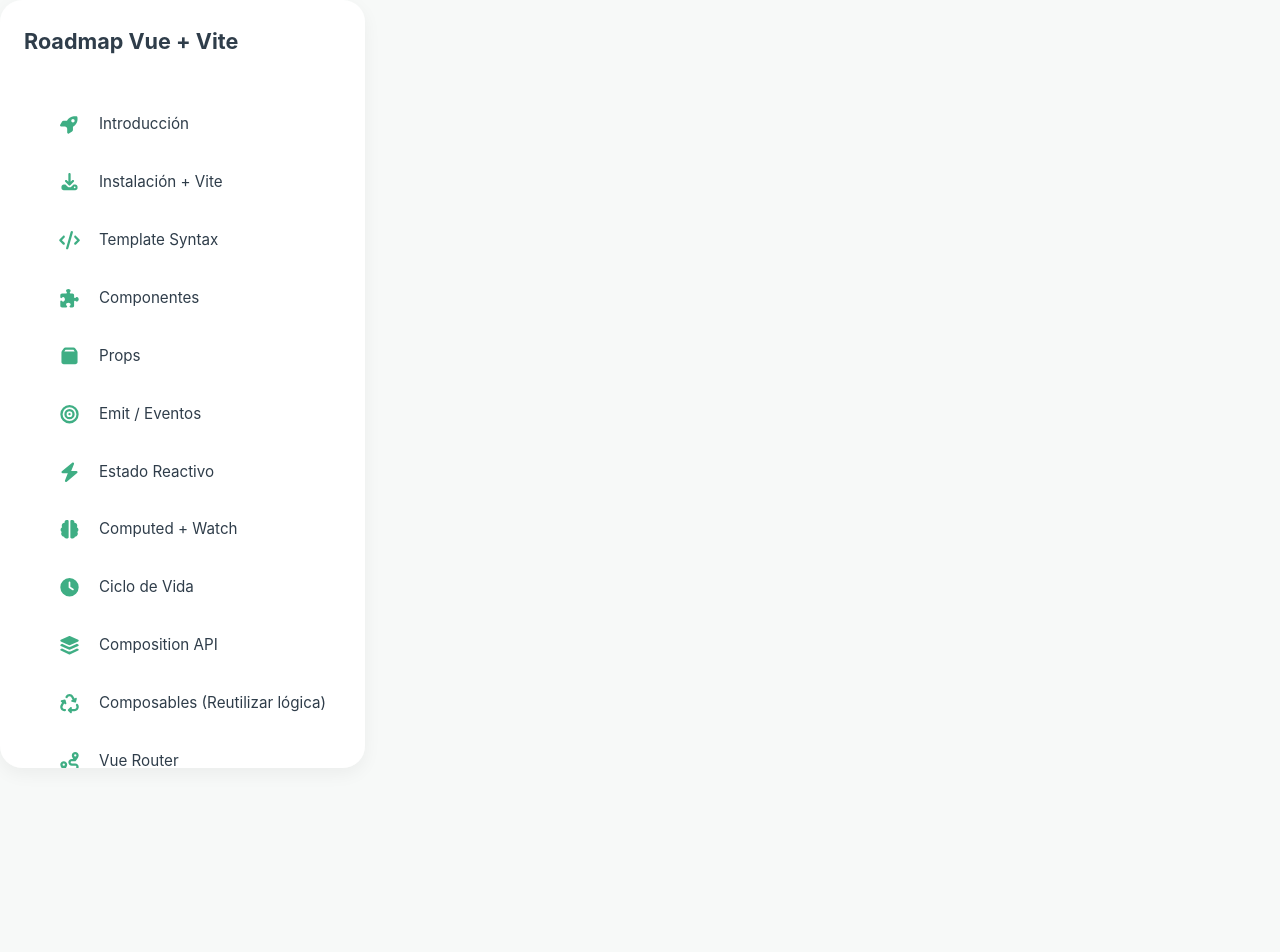
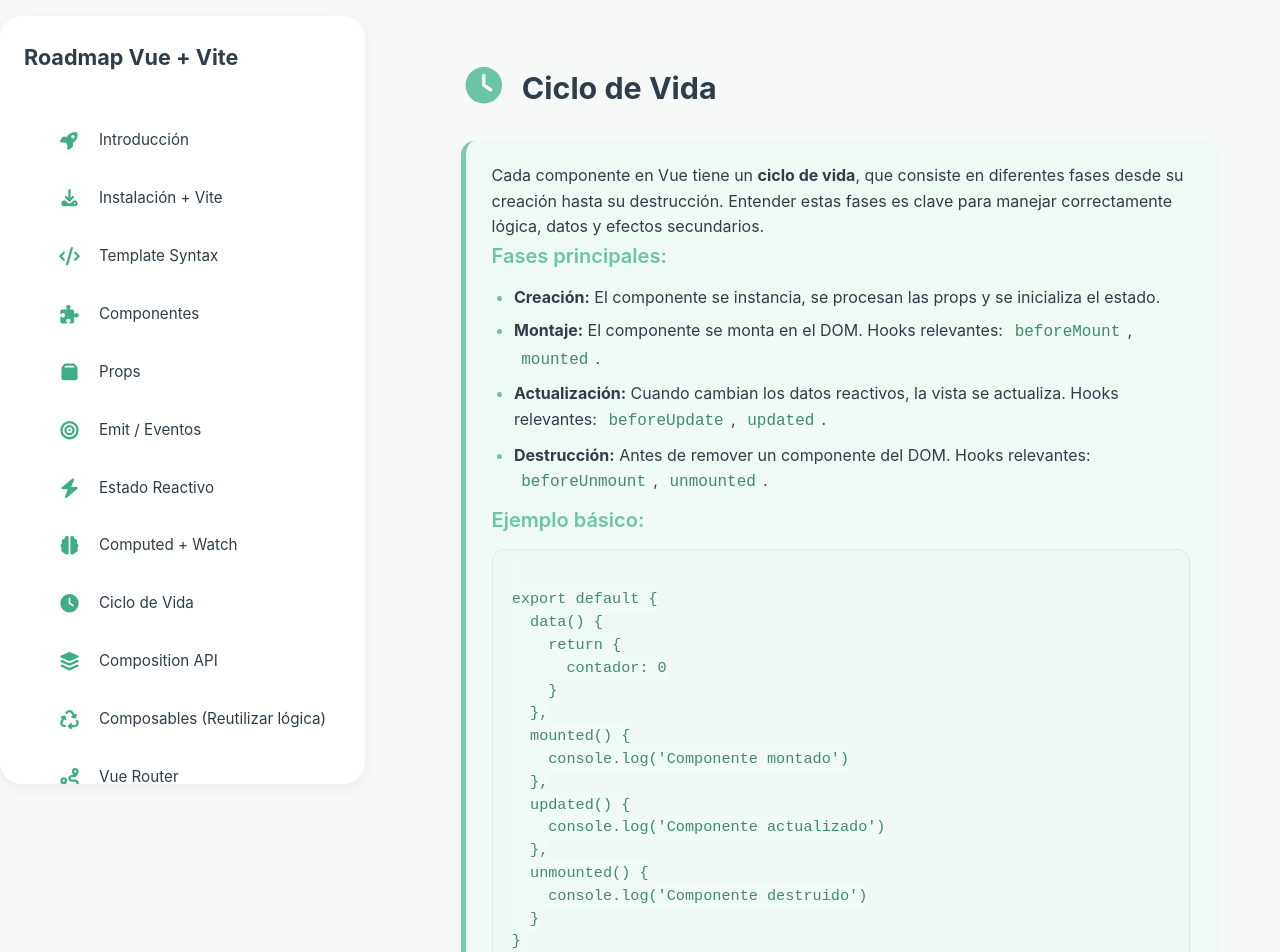
Before and after one commit to PabloGarciaJC/roadmap-vite-vue, a Vue app: page /lifecycle in a window 1280 px wide. Shown: the top 952 px of the page. Before the commit the page ends 816 px from the top, so only its background shows below. Built offline with nearby package versions, Linux system fonts and the light colour scheme.

Commit message:
se implementa componente de ciclo de vida

```diff
--- /dev/null
+++ b/src/components/Lifecycle.vue
@@ -0,0 +1,68 @@
+<template>
+  <div class="container">
+    <div class="header">
+      <h1 class="title">
+        <font-awesome-icon :icon="['fas', 'clock']" class="icon" />
+        Ciclo de Vida
+      </h1>
+    </div>
+
+    <!-- Explicación del ciclo de vida -->
+    <div class="card card-info">
+      <p>
+        Cada componente en Vue tiene un <strong>ciclo de vida</strong>, que consiste en
+        diferentes fases desde su creación hasta su destrucción. Entender estas fases
+        es clave para manejar correctamente lógica, datos y efectos secundarios.
+      </p>
+
+      <h2 class="subtitle">Fases principales:</h2>
+      <ul>
+        <li>
+          <strong>Creación:</strong> El componente se instancia, se procesan las props
+          y se inicializa el estado.
+        </li>
+        <li>
+          <strong>Montaje:</strong> El componente se monta en el DOM. Hooks relevantes:
+          <code>beforeMount</code>, <code>mounted</code>.
+        </li>
+        <li>
+          <strong>Actualización:</strong> Cuando cambian los datos reactivos, la vista
+          se actualiza. Hooks relevantes:
+          <code>beforeUpdate</code>, <code>updated</code>.
+        </li>
+        <li>
+          <strong>Destrucción:</strong> Antes de remover un componente del DOM. Hooks
+          relevantes: <code>beforeUnmount</code>, <code>unmounted</code>.
+        </li>
+      </ul>
+
+      <h2 class="subtitle">Ejemplo básico:</h2>
+      <pre class="code-block">
+<code>
+export default {
+  data() {
+    return {
+      contador: 0
+    }
+  },
+  mounted() {
+    console.log('Componente montado')
+  },
+  updated() {
+    console.log('Componente actualizado')
+  },
+  unmounted() {
+    console.log('Componente destruido')
+  }
+}
+</code>
+      </pre>
+
+      <p>
+        Conocer estos hooks te permite ejecutar lógica en el momento correcto,
+        como iniciar timers, escuchar eventos o limpiar recursos cuando un
+        componente ya no se necesita.
+      </p>
+    </div>
+  </div>
+</template>
--- a/src/components/Sidebar.vue
+++ b/src/components/Sidebar.vue
@@ -34,10 +34,8 @@
         { to: "/composicion", label: "Composition API", icon: "layer-group" },
         { to: "/composables", label: "Composables (Reutilizar lógica)", icon: "recycle" },
         { to: "/routers", label: "Vue Router", icon: "route" },
-
         { to: "/pinia", label: "Pinia (Estado Global)", icon: "broadcast-tower" },
         { to: "/apis", label: "Consumo de APIs / Axios", icon: "cloud" },
-
         { to: "/slots", label: "Slots & Scoped Slots", icon: "object-group" },
         { to: "/optimizar", label: "Optimización & Buenas Prácticas", icon: "cog" },
       ],
--- a/src/router.js
+++ b/src/router.js
@@ -9,6 +9,7 @@
 import Eventos from './components/Eventos.vue'
 import Estado from './components/Estado.vue'
 import Computed from './components/Computed.vue'
+import Lifecycle from './components/Lifecycle.vue'
 
 const routes = [
   { path: '/', redirect: '/introduccion' },
@@ -20,6 +21,7 @@
   { path: '/eventos', component: Eventos },
   { path: '/estado', component: Estado },
   { path: '/computed', component: Computed },
+  { path: '/lifecycle', component: Lifecycle },
 ]
 
 const router = createRouter({
```
